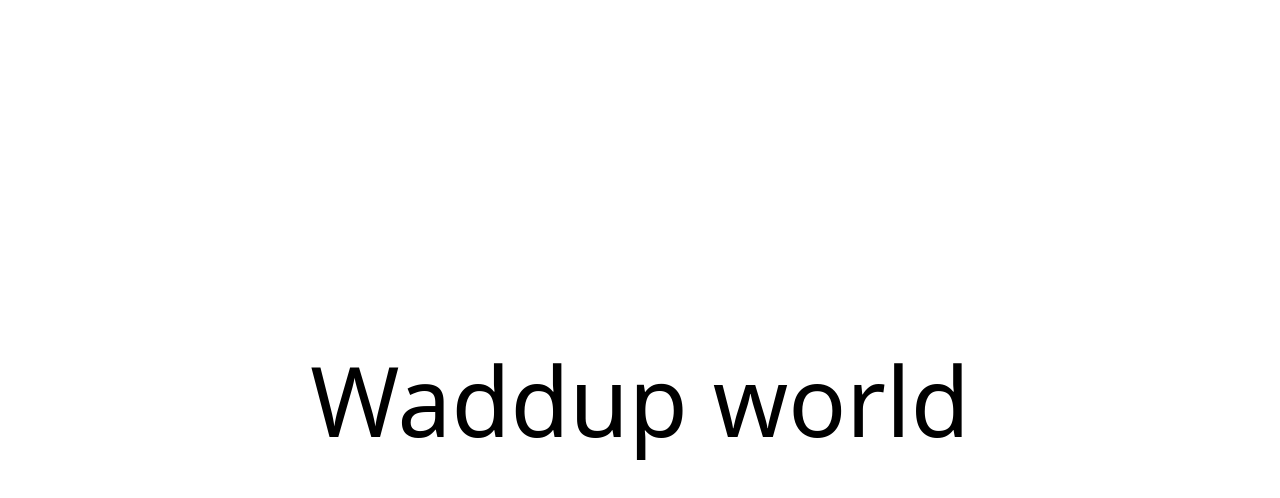
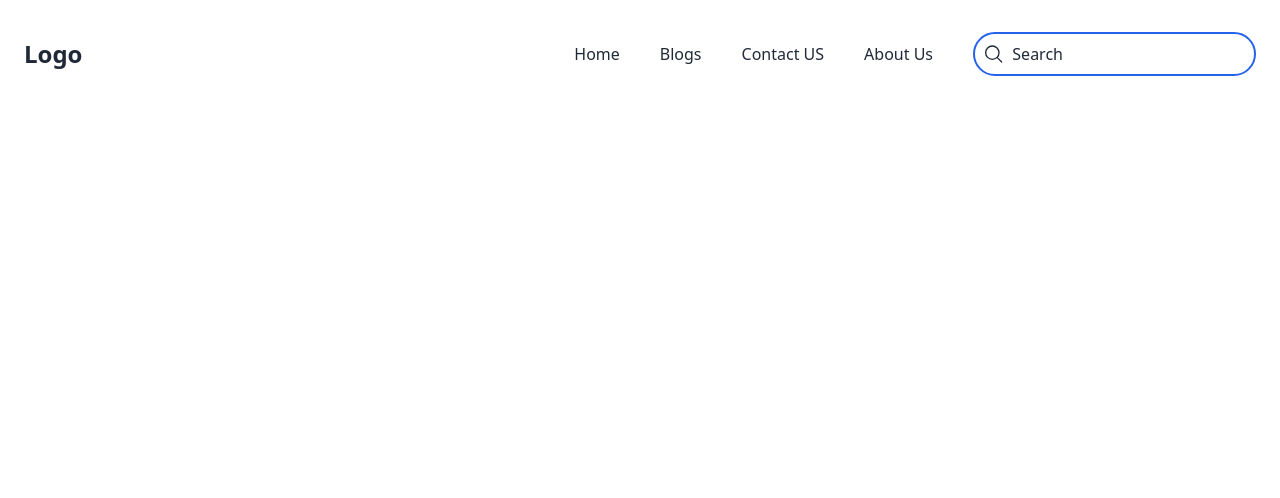
Before and after one commit to Scynes/sellit, a SvelteKit app: page / in a window 1280 px wide. Shown: the top 498 px of the page. Built offline with nearby package versions, Linux system fonts and the light colour scheme.

Commit message:
adds navbar template

```diff
--- a/src/routes/+page.svelte
+++ b/src/routes/+page.svelte
@@ -1 +1,97 @@
-<h1 class="grid h-screen place-content-center text-8xl">Waddup world</h1>
+<script>
+	let showMenu = false;
+
+	function toggleNavbar() {
+		showMenu = !showMenu;
+	}
+</script>
+
+<div>
+	<div>
+		<nav
+			class="container px-6 py-8 mx-auto md:flex md:justify-between md:items-center"
+		>
+			<div class="flex items-center justify-between">
+				<a
+					class="text-xl font-bold text-gray-800 md:text-2xl hover:text-blue-400"
+					href="/home"
+					>Logo
+				</a>
+				<!-- Mobile menu button -->
+				<div
+					on:click={toggleNavbar}
+					class="flex md:hidden"
+				>
+					<button
+						type="button"
+						class="text-gray-800 hover:text-gray-400 focus:outline-none focus:text-gray-400"
+					>
+						<svg
+							xmlns="http://www.w3.org/2000/svg"
+							fill="none"
+							viewBox="0 0 24 24"
+							stroke-width="1.5"
+							stroke="currentColor"
+							class="w-6 h-6"
+						>
+							<path
+								stroke-linecap="round"
+								stroke-linejoin="round"
+								d="M3.75 6.75h16.5M3.75 12h16.5m-16.5 5.25h16.5"
+							/>
+						</svg>
+					</button>
+				</div>
+			</div>
+
+			<!-- Mobile Menu open: "block", Menu closed: "hidden" -->
+			<div
+				class="flex-col mt-8 space-y-4 md:flex md:space-y-0 md:flex-row md:items-center md:space-x-10 md:mt-0 {showMenu
+					? 'flex'
+					: 'hidden'}"
+			>
+				<a
+					class="text-gray-800 hover:text-blue-400"
+					href="/home">Home</a
+				>
+				<a
+					class="text-gray-800 hover:text-blue-400"
+					href="/blog">Blogs</a
+				>
+				<a
+					class="text-gray-800 hover:text-blue-400"
+					href="/contact">Contact US</a
+				>
+				<a
+					class="text-gray-800 hover:text-blue-400"
+					href="/about">About Us</a
+				>
+
+				<form
+					class="flex items-center space-x-2 border-2 border-blue-600 rounded-full p-2"
+				>
+					<svg
+						xmlns="http://www.w3.org/2000/svg"
+						fill="none"
+						viewBox="0 0 24 24"
+						stroke-width="1.5"
+						stroke="currentColor"
+						class="w-6 h-6 text-gray-800"
+					>
+						<path
+							stroke-linecap="round"
+							stroke-linejoin="round"
+							d="M21 21l-5.197-5.197m0 0A7.5 7.5 0 105.196 5.196a7.5 7.5 0 0010.607 10.607z"
+						/>
+					</svg>
+
+					<input
+						class="w-full outline-none placeholder-gray-800 text-gray-800"
+						type="text"
+						placeholder="Search"
+					/>
+				</form>
+			</div>
+		</nav>
+	</div>
+</div>
```
